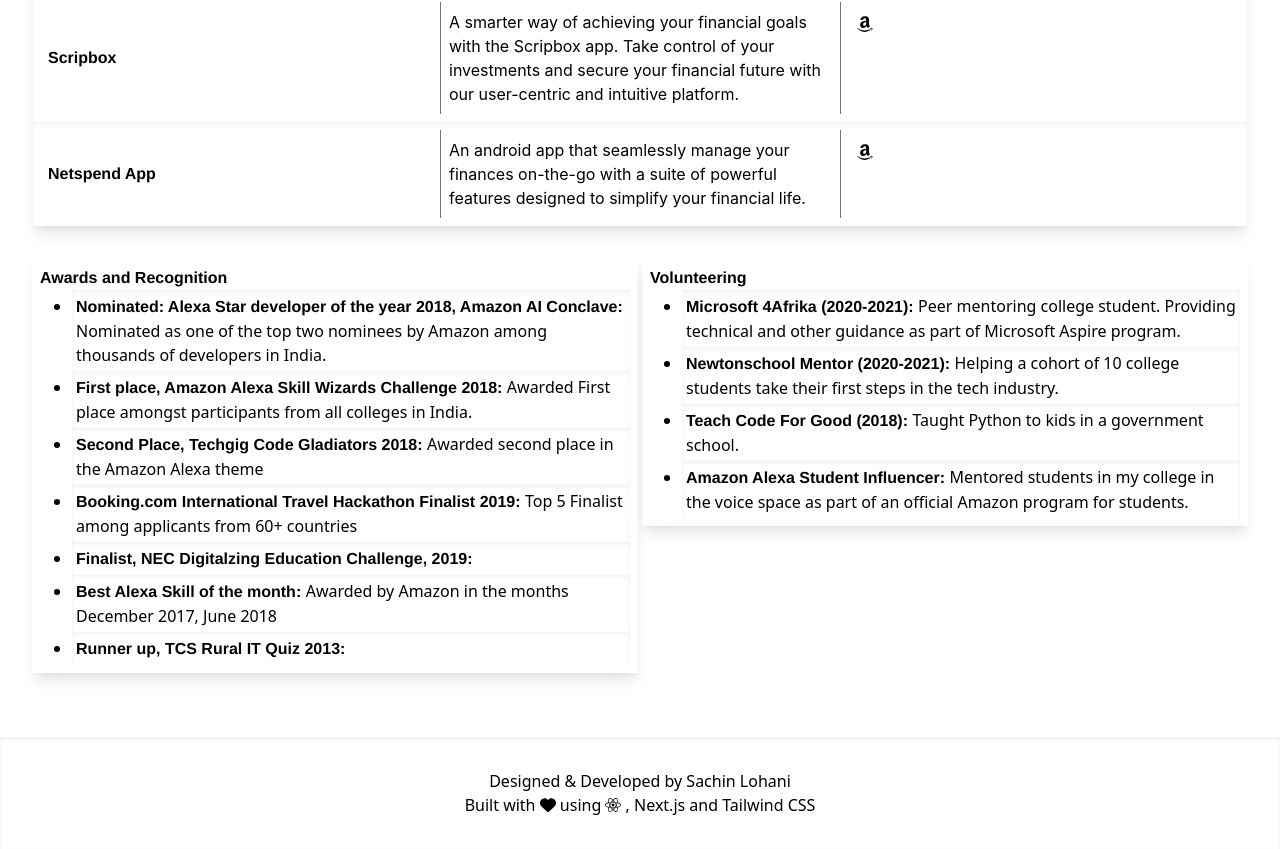
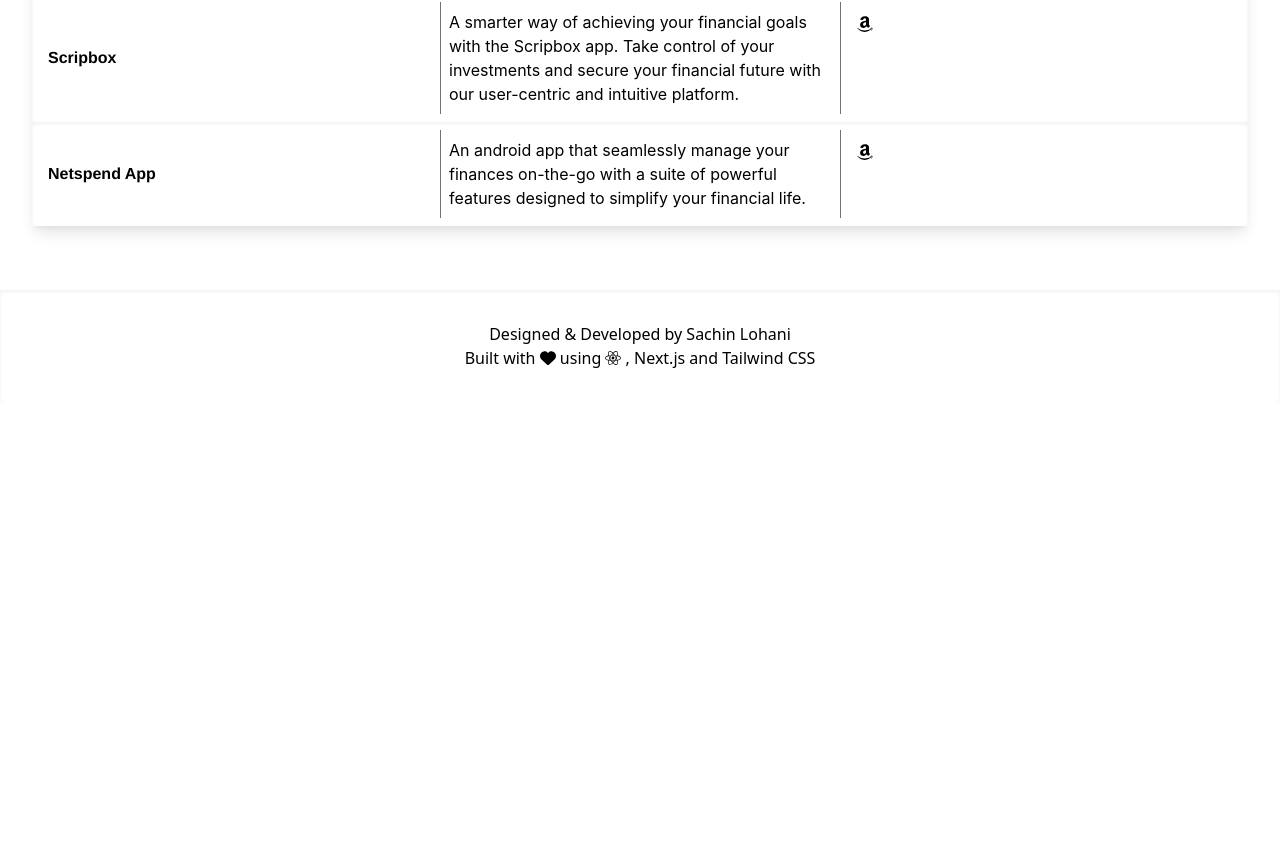
Before and after one commit to pantomath91/sachin-resume, a Next.js app: page / in a window 1280 px wide. Shown: the part 984-1833 px from the top of the page. After the commit the page ends 1386 px from the top, so only its background shows below. Built offline with nearby package versions, Linux system fonts and the light colour scheme.

Commit message:
Update index.js

```diff
--- a/pages/index.js
+++ b/pages/index.js
@@ -6,7 +6,6 @@
 import { Projects } from '../components/Projects';
 import { Footer } from '../components/Footer';
 import { POR } from '../components/POR';
-import { Awards } from '../components/Awards';
 
 export default function Home() {
   return (
@@ -32,14 +31,6 @@
         <div className="mt-8">
           <Projects />
         </div>
-        <div className="flex flex-row flex-wrap lg:flex-nowrap justify-evenly mt-8">
-          <div className="lg:w-3/6 w-full">
-            <Awards />
-          </div>
-          <div className="lg:w-3/6 lg:mt-0 w-full mt-8 lg:ml-1">
-            <POR />
-          </div>
-        </div>
       </main>
       <div className="mt-8">
         <Footer />
```
